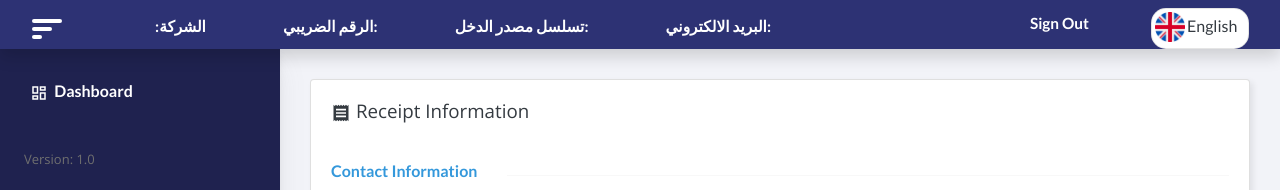
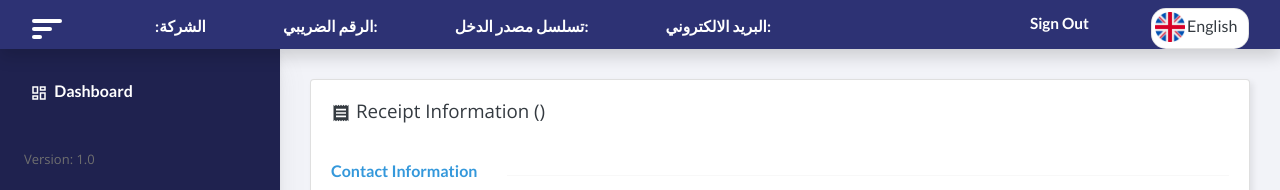
Before and after one commit to AbdullahOtaibi/Invoicing, a React (Create React App) app in the folder nodeJS/control-panel/: page /Receipt/view/1 in a window 1280 px wide. Shown: the top 190 px of the page. Built offline with nearby package versions, Linux system fonts and the light colour scheme; no server answers; sample sign-in values are in the browser's storage; a small style sheet from the web is missing.

Commit message:
Receipt Seq Number

```diff
--- a/nodeJS/control-panel/src/components/admin/Receipt/ViewReceipt.js
+++ b/nodeJS/control-panel/src/components/admin/Receipt/ViewReceipt.js
@@ -57,7 +57,7 @@ const ViewReceipt = (props) => {
       <>
         <div className="card">
           <div className="card-body">
-            <h5 className="card-title"> <MdReceipt size= {20} />   {t("receipt.ReceiptInformation")}</h5>
+            <h5 className="card-title"> <MdReceipt size= {20} />   {t("receipt.ReceiptInformation")} ({receipt.seqNumber})</h5>
             <div className="container text-center">
               <ThreeDots
                 type="ThreeDots"
```
